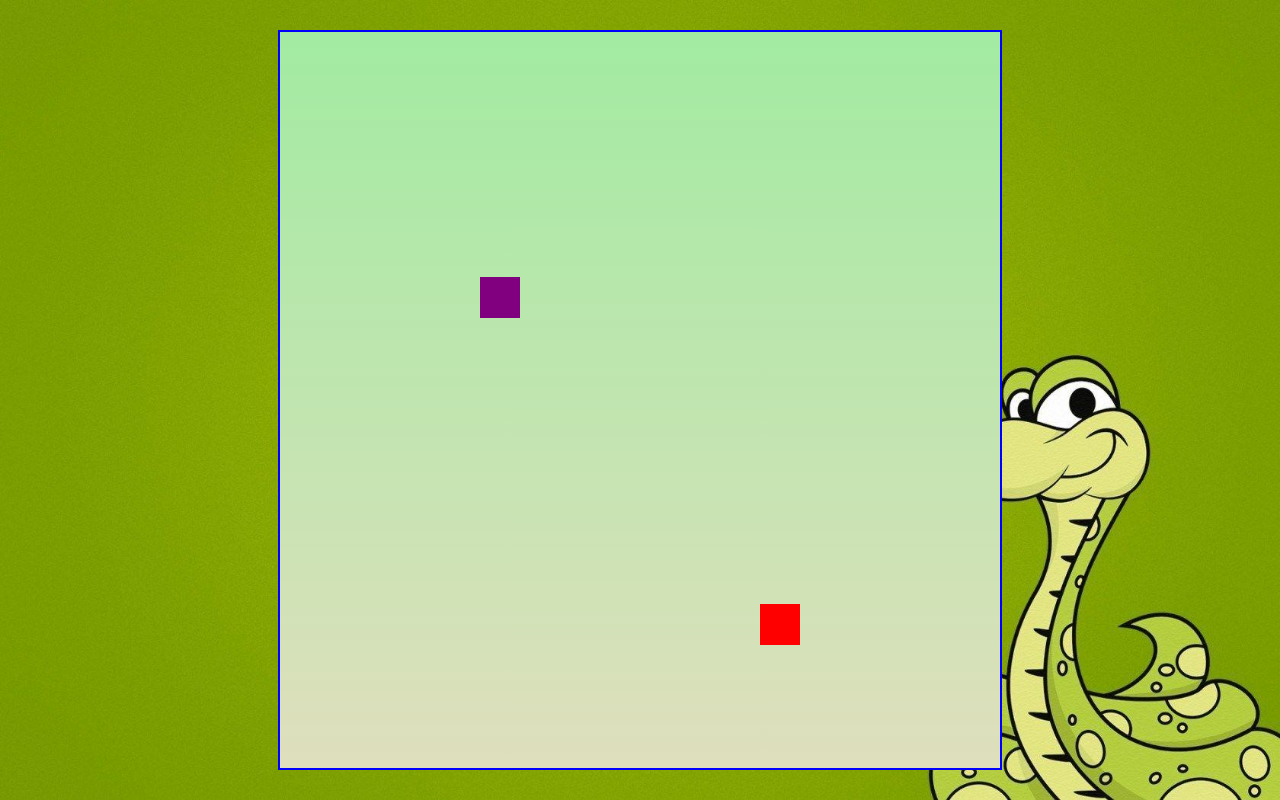
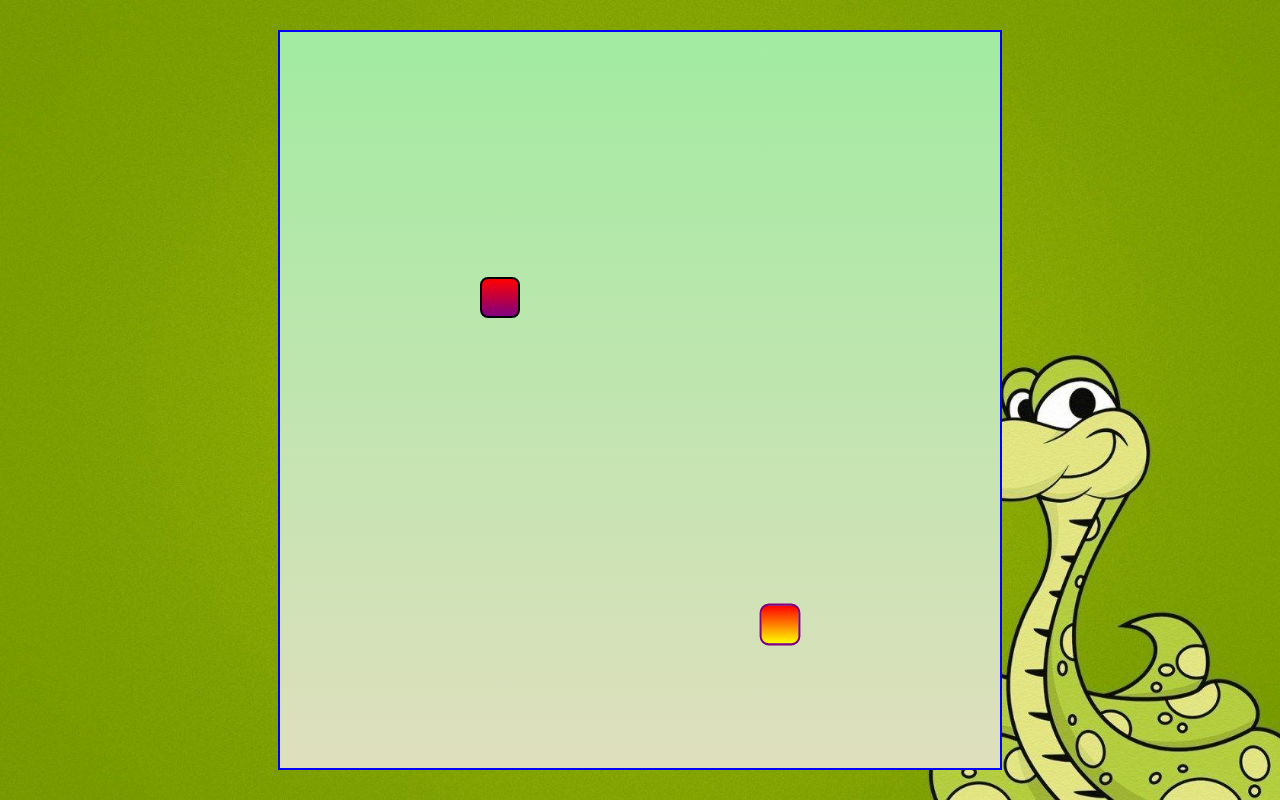
Before and after one commit to sandipan898/snak-sizzle, a plain HTML site: page index.html in a window 1280 px wide. Drawn offline with Linux system fonts and the light colour scheme.

Commit message:
updating styles

```diff
--- a/css/style.css
+++ b/css/style.css
@@ -24,13 +24,20 @@
 }
 
 .head {
-    background-color: red;
+    background: linear-gradient(red, yellow);
+    border: 2px solid purple;
+    transform: scale(1.02);
+    border-radius: 9px;
 }
 
 .food{
-    background-color: purple;
+    background: linear-gradient(red, purple);
+    border: .25vmin solid black;
+    border-radius: 8px;
 }
 
 .snake{
     background-color: #0e3514;
+    border: .25vmin solid white;
+    border-radius: 8px;
 }
--- a/js/index.js
+++ b/js/index.js
@@ -31,7 +31,7 @@ const isCollide = (snake) => {
         }
     }
     // Is you bump into the wall
-    if(snake[0].x >= 18 || snake[0].x <= 0 && snake[0].y >= 18 || snake[0].y <= 0) {
+    if(snake[0].x >= 18 || snake[0].x <= 0 || snake[0].y >= 18 || snake[0].y <= 0) {
         return true;
     }
     return false;
@@ -39,13 +39,14 @@ const isCollide = (snake) => {
 
 const gameEngine = () => {
     // Part 1: Updating the Snake array and Food
+    // musicSound.play();
     if(isCollide(snakeArr)) {
         gameOverSound.play();
         musicSound.pause();
         inputDir = {x: 0, y: 0};
         alert("Game Over! Press any key to play again!");
         snakeArr = [{x: 13, y: 15}];
-        musicSound.play();
+        // musicSound.play();
         score = 0;
     }
 
```
